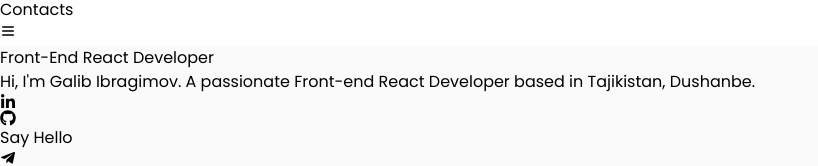
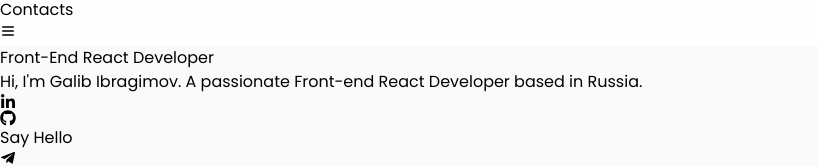
Before and after one commit to galibibr/portfolio, a React (Vite) app: page / in a window 1280 px wide. Shown: the part 122-288 px from the top of the page, without its empty margins (0-818 px from the left). Built offline with nearby package versions, Linux system fonts and the light colour scheme.

Commit message:
Update App.jsx

```diff
--- a/src/App.jsx
+++ b/src/App.jsx
@@ -93,7 +93,7 @@ const App = () => {
             </p>
             <p className="text-[#555] md:text-[17px] text-[15px] md:px-0 px-[20px] font-[500]">
               Hi, I'm Galib Ibragimov. A passionate Front-end React Developer
-              based in Tajikistan, Dushanbe.
+              based in Russia.
             </p>
             <div className="flex items-center gap-[20px]">
               <div className="flex gap-2 text-[24px] md:text-[30px]">
```
